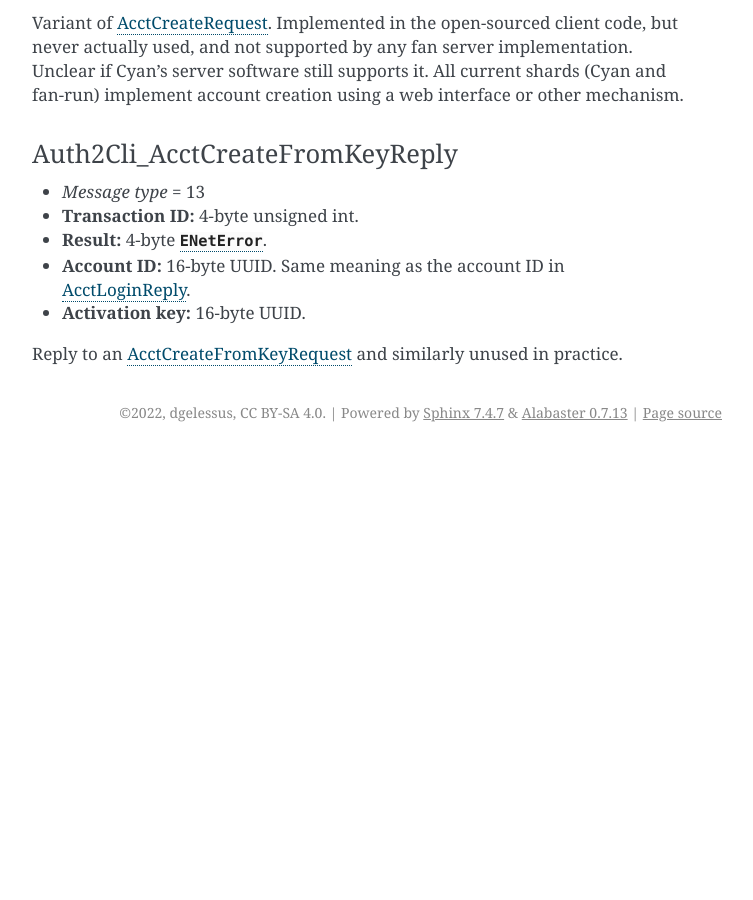
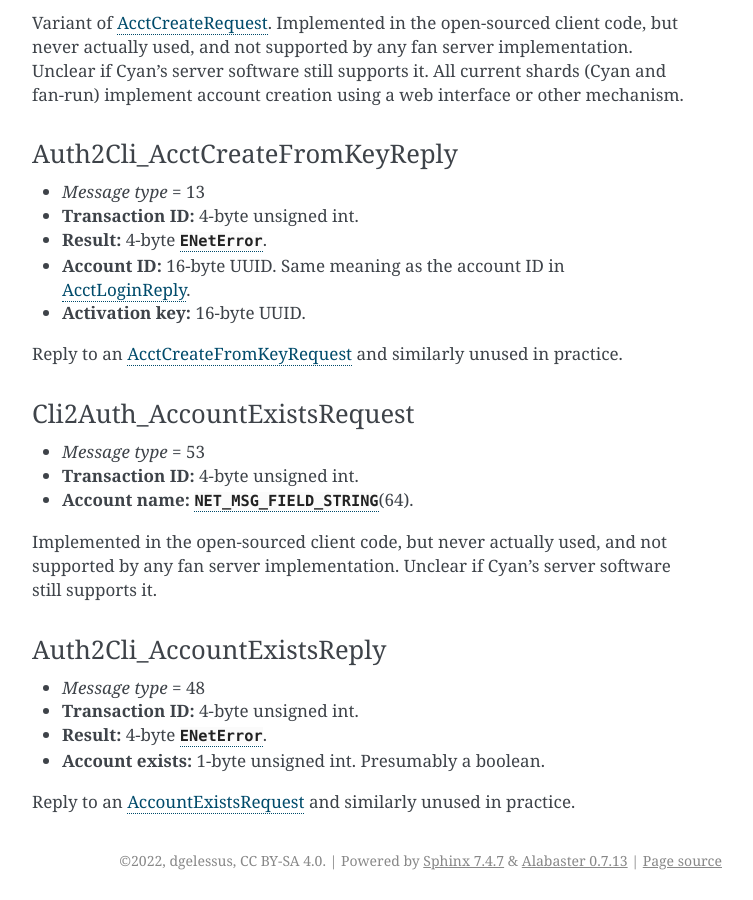
Before and after one commit to dgelessus/NAGUS, a Sphinx documentation site: the page built from docs/uru/auth_server.rst, in a window 1280 px wide and 900 px high, scrolled down 17474 px. Shown: the whole window, without its empty margins (388-1141 px from the left). Built offline with Sphinx 7.4.7, drawn with Linux system fonts in a browser that asks for light colours; before the commit the page ends 17926 px from its top, so only the background shows below that; some of the changed text lies outside the part shown.

Commit message:
Document AccountExists messages

```diff
--- a/docs/uru/auth_server.rst
+++ b/docs/uru/auth_server.rst
@@ -68,7 +68,7 @@ not even their structure.
    10,:ref:`AcctSetBillingTypeRequest <cli2auth_acct_set_billing_type_request>`,:ref:`AcctSetBillingTypeReply <auth2cli_acct_set_billing_type_reply>`,11
    11,:ref:`AcctActivateRequest <cli2auth_acct_activate_request>`,:ref:`AcctActivateReply <auth2cli_acct_activate_reply>`,12
    12,:ref:`AcctCreateFromKeyRequest <cli2auth_acct_create_from_key_request>`,:ref:`AcctCreateFromKeyReply <auth2cli_acct_create_from_key_reply>`,13
-   53,AccountExistsRequest,AccountExistsReply,48
+   53,:ref:`AccountExistsRequest <cli2auth_account_exists_request>`,:ref:`AccountExistsReply <auth2cli_account_exists_reply>`,48
 
 .. csv-table:: Player
    :name: auth_messages_player
@@ -966,3 +966,31 @@ Auth2Cli_AcctCreateFromKeyReply
 
 Reply to an :ref:`AcctCreateFromKeyRequest <cli2auth_acct_create_from_key_request>`
 and similarly unused in practice.
+
+.. _cli2auth_account_exists_request:
+
+Cli2Auth_AccountExistsRequest
+^^^^^^^^^^^^^^^^^^^^^^^^^^^^^
+
+* *Message type* = 53
+* **Transaction ID:** 4-byte unsigned int.
+* **Account name:** :c:macro:`NET_MSG_FIELD_STRING`\(64).
+
+Implemented in the open-sourced client code,
+but never actually used,
+and not supported by any fan server implementation.
+Unclear if Cyan's server software still supports it.
+
+.. _auth2cli_account_exists_reply:
+
+Auth2Cli_AccountExistsReply
+^^^^^^^^^^^^^^^^^^^^^^^^^^^
+
+* *Message type* = 48
+* **Transaction ID:** 4-byte unsigned int.
+* **Result:** 4-byte :cpp:enum:`ENetError`.
+* **Account exists:** 1-byte unsigned int.
+  Presumably a boolean.
+
+Reply to an :ref:`AccountExistsRequest <auth2cli_account_exists_reply>`
+and similarly unused in practice.
```
